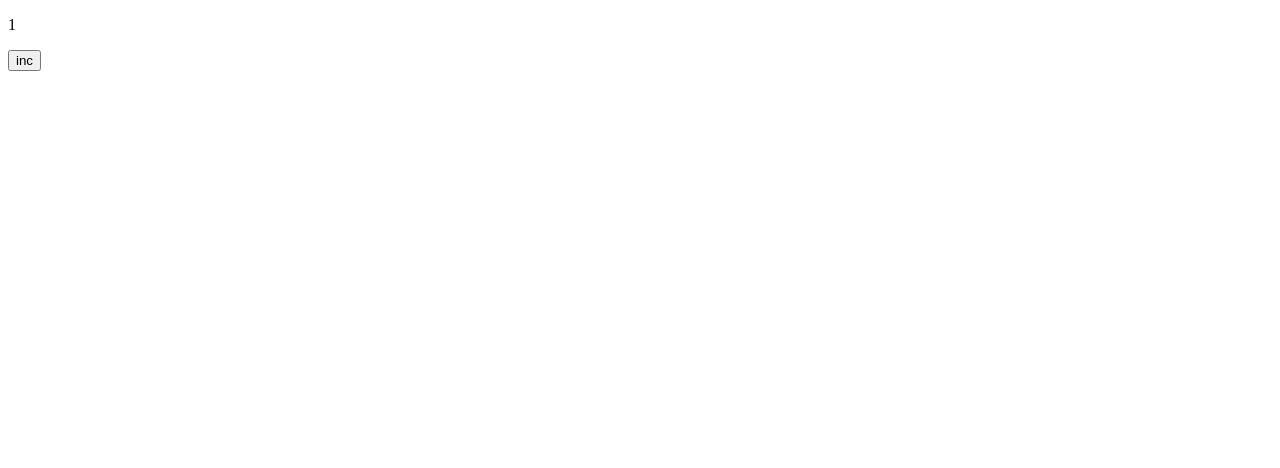
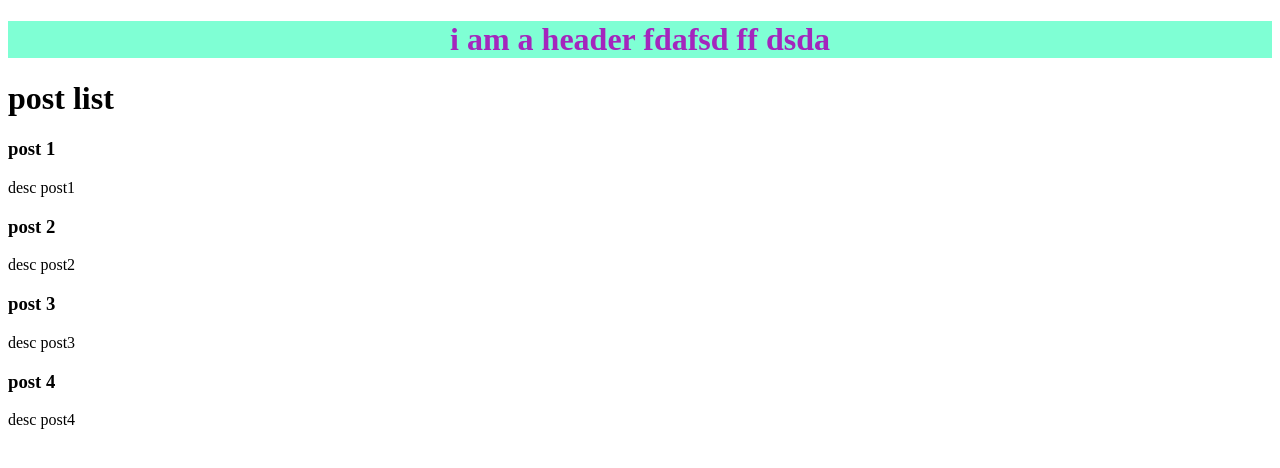
Before and after one commit to rezaesmailabadi/project-react, a React (Create React App) app: page / in a window 1280 px wide. Shown: the top 468 px of the page. Built offline with nearby package versions, Linux system fonts and the light colour scheme.

Commit message:
fifth project

```diff
--- a/src/App.js
+++ b/src/App.js
@@ -6,14 +6,14 @@ import Main from "./Main";
 // قالب اصلی پروژه
 
 // ---------------------پروژه ی اول ----------------------
-// const App =()=>{
-//     return <div>
-//         <Header/>
-//         <Main/>
-//     </div>
-// };
+const App =()=>{
+    return <div>
+        <Header/>
+        <Main/>
+    </div>
+};
 
-// export default App;
+export default App;
 // ----------------------------------------------------
 
 
@@ -55,6 +55,10 @@ import Main from "./Main";
 
 
 
+
+
+
+
 // ----------------------------پروژه ی دوم با سینتکس ساده تر -------------------------------
 
 
@@ -62,29 +66,39 @@ import Main from "./Main";
 // هوک یک تابع ویژه است که به شما اجازه می‌دهد از امکانات ری‌اکت استفاده کنید
 
 
-const FancApp =()=>{
+// const FancApp =()=>{
 
-    const[counter,setCounter] = useState(1)
-    // اولی اسم خود ستر ما میباشد و دومی فانکشنی که قراره ستر مارو ست کنه
-    // هوک یوز استیت دوتا مقدار میگیره یکی اون استیت  ما و یکی تایعی که برای به روزرسانی مقدار آن استفاده میشود
+//     const[counter,setCounter] = useState(2)
+//     اولی اسم خود ستر ما میباشد و دومی فانکشنی که قراره ستر مارو ست کنه
+//     هوک یوز استیت دوتا مقدار میگیره یکی اون استیت  ما و یکی تایعی که برای به روزرسانی مقدار آن استفاده میشود
 
 
 
-    const incCounter =()=>{
-        console.log("counter clicked");
-        setCounter(counter+1);
-        // ست کانتر یک فانکشن میباشد
-    }
+//     const incCounter =()=>{
+//         console.log("counter clicked");
+//         setCounter(counter+1);
+//         ست کانتر یک فانکشن میباشد
+//     }
 
 
-    return (
-        <div>
-            <p> {counter} </p>
-            <button onClick={incCounter}>inc</button>
-        </div>
-    )
-}
-export default FancApp;
+//     return (
+//         <div>
+//             <p> {counter} </p>
+//             <button onClick={incCounter}>inc</button>
+//         </div>
+//     )
+// }
+// export default FancApp;
 
 
 // به این طرز فراخوانی کردن میگن فانکشنال کامپوننت
+
+// ------------------------------------------------------------------------------
+
+
+
+
+
+// --------------------------------پروژه ی سوم ------------------------------------
+
+// زمانی که در جی اس ایکس خواستیم کد جاوا اسکریپت بزنیم باید آز آکولاد استفاده کنیم
--- a/src/Main.js
+++ b/src/Main.js
@@ -1,29 +1,84 @@
 import React from "react";
 import Post from "./Post";
 import './style.css';
+import reza from "./reza";
+
+
+
+const posts = [
+    {
+        title : "post 1",
+        desc : "desc post1"
+    },
+     {
+        title : "post 2",
+        desc : "desc post2"
+    },
+     {
+        title : "post 3",
+        desc : "desc post3"
+    },
+     {
+        title : "post 4",
+        desc : "desc post4"
+    },
+    // کل داستان به این صورته که ما میخوایم از این مقادیر در یک جای دیگه از برنامه استفاده کنیم و مقادیر آن را پاس بدهیم
+];
+
+
+
+
+
 
 
 
 const Main = () => {
 
 
+// --------------------------------پروژه ی اول ------------------------------------
+    // const onclick =()=>{
+    //     alert ("نام خانوادگی شما به راحتی وارد دیتابیس شد ");
+    // }
 
-    const onclick =()=>{
-        alert ("نام خانوادگی شما به راحتی وارد دیتابیس شد ");
+    // const onclick2 =()=>{
+    //     alert("به به چه شکوهی داره چه زور  و بازویی داره خوش به حال بی بی رقیه به به چه عمویی داره ")
+    // }
+
+    // return <div>
+    // <label>نام خود را وارد کنید  : </label>
+    // <input placeholder={'نام و نام خانوادگی'}  ></input>
+    // <button className={'ok'} onclick={onclick} > تایید </button>
+
+    // <h1 className={'post-list'}>post list </h1>
+    // <Post/>
+    // </div>
+// ----------------------------------------------------------------------------------------
+
+
+
+
+
+
+// -----------------------پروژه ی دوم -------------------------------------------------
+
+return <div>
+
+    <h1>post list</h1>
+
+    {/* وقتی میخوای کد جاوا اسکریپت بزنی باید دو تاآکوولاد باز و بسته بزار و سپس کد را بنویسی کد های اصلی برنامه جی اس ایکس میباشند   */}
+
+
+    {
+        //  این تابع یک کالبک (یا تابع) را به عنوان پارامتر گرفته و آن را بر روی تمام عناصر آرایه اجرا می کند
+        posts.map(post=>{
+            return <Post title={post.title} desc={post.desc} />
+        })
     }
 
-    const onclick2 =()=>{
-        alert("به به چه شکوهی داره چه زور  و بازویی داره خوش به حال بی بی رقیه به به چه عمویی داره ")
-    }
 
-    return <div>
-    <label>نام خود را وارد کنید  : </label>
-    <input placeholder={'نام و نام خانوادگی'}  ></input>
-    <button className={'ok'} onclick={onclick} > تایید </button>
+</div>
 
-    <h1 className={'post-list'}>post list </h1>
-    <Post/>
-    </div>
+
 };
 
 export default Main;
--- a/src/Post.js
+++ b/src/Post.js
@@ -1,11 +1,30 @@
 import React from 'react';
 
 
-const  Post =()=> {
+
+
+
+const Post = (props) => {
     return <div>
-    <p className={'p1-post'}> i am a post 1 </p>
-    <p> i am a post 2 </p>
+
+        <h3>{props.title}</h3>
+        <p>{props.desc}</p>
+
     </div>
 };
 
+
+
+
+
+// const Post =()=> {
+//     return <div>
+//         <h3>سلام دنیا </h3>
+//         <p>من رضا اسماعیل ابادی هستم </p>
+//         <p>من محمد  اسماعیل ابادی هستم </p>
+//     </div>
+// };
+
+
+
 export default Post;
--- /dev/null
+++ b/src/reza.js
@@ -0,0 +1,23 @@
+import React from "react";
+import Post from "./Post";
+import './style.css';
+
+
+
+
+const reza = (props) => {
+
+    return <div>
+
+        <h3>{props.title}</h3>
+        <p>{props.desc}</p>
+
+
+        <h1> JFASDKLFJ KSDL FJKDS LJFA </h1>
+    </div>
+};
+
+
+
+
+export default reza;
```
